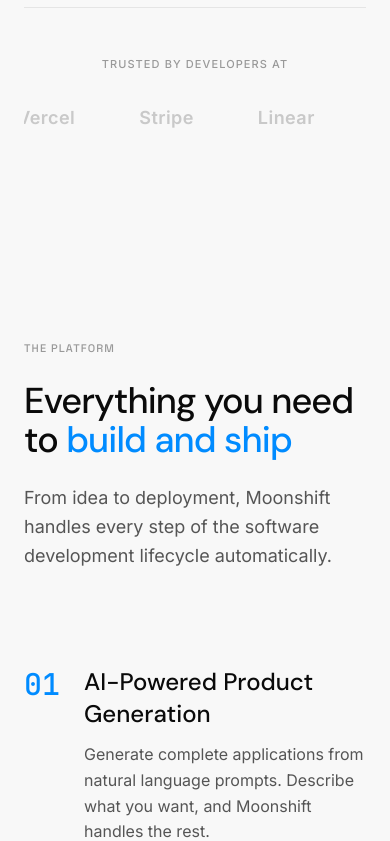
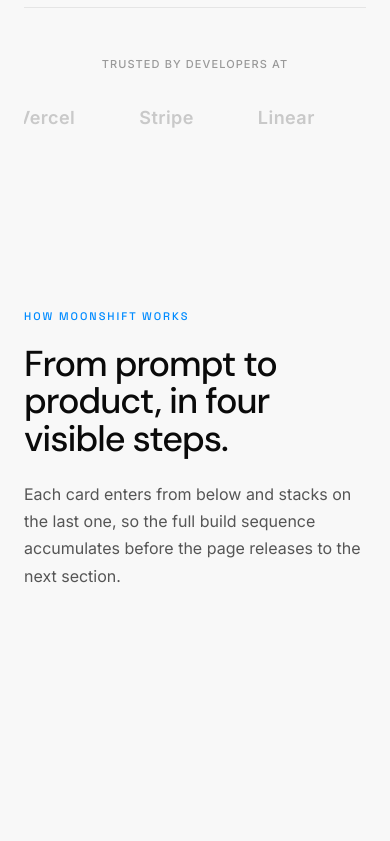
Before and after one commit to madvillax/Moonshift, a Next.js app: page / in a window 390 px wide. Shown: the part 1156-1997 px from the top of the page. Built offline with nearby package versions, Linux system fonts and the light colour scheme.

Commit message:
Updated Workflow section UI

```diff
--- a/src/app/globals.css
+++ b/src/app/globals.css
@@ -58,7 +58,7 @@
 
 html {
   scroll-behavior: smooth;
-  overflow-x: hidden;
+  overflow-x: clip;
   background: var(--bg-deep);
   scrollbar-width: thin;
   scrollbar-color: var(--border-default) var(--bg-deep);
@@ -70,7 +70,7 @@ body {
   font-family: var(--font-sans);
   -webkit-font-smoothing: antialiased;
   -moz-osx-font-smoothing: grayscale;
-  overflow-x: hidden;
+  overflow-x: clip;
 }
 
 ::-webkit-scrollbar {
--- a/src/components/Features.tsx
+++ b/src/components/Features.tsx
@@ -1,188 +1,261 @@
 "use client";
 
-import { useState } from "react";
-import { motion } from "framer-motion";
-import {
-  Sparkles,
-  Bot,
-  Layers,
-  TestTube,
-  Shield,
-  Rocket,
-  Server,
-  GitBranch,
-  Megaphone,
-  FileCheck,
-  ScrollText,
-  Lock,
-} from "lucide-react";
+import { useRef } from "react";
+import { motion, useScroll, useTransform } from "framer-motion";
+import type { MotionValue } from "framer-motion";
+import { CheckCircle2, GitBranch, MousePointer2, Network, Rocket } from "lucide-react";
+import type { LucideIcon } from "lucide-react";
 
-const features = [
+type Step = {
+  id: string;
+  eyebrow: string;
+  title: string;
+  body: string;
+  icon: LucideIcon;
+  visual: "prompt" | "agents" | "launch" | "handoff";
+};
+
+const steps: Step[] = [
   {
     id: "01",
-    title: "AI-Powered Product Generation",
-    description: "Generate complete applications from natural language prompts. Describe what you want, and Moonshift handles the rest.",
-    code: `$ moonshift generate "E-commerce platform"
-● Analyzing requirements...
-● Generating architecture...
-● Scaffolding frontend...
-● Scaffolding backend...
-✨ Generation complete in 45s`
+    eyebrow: "Prompt to executable plan",
+    title: "Describe the outcome.",
+    body: "Write what you want shipped in plain language. Moonshift turns the prompt into requirements, constraints, flows, data, gates, and a build plan you can approve.",
+    icon: MousePointer2,
+    visual: "prompt",
   },
   {
     id: "02",
-    title: "Autonomous Development Agents",
-    description: "Multiple specialized AI agents collaborate to build and launch products. Each agent handles a specific domain with expertise.",
-    code: `[Agent: Architect] Designing system...
-[Agent: Frontend] Building React components...
-[Agent: Backend] Creating API routes...
-[Agent: DevOps] Configuring deployment...
-● Agents synchronized successfully`
+    eyebrow: "Autonomy begins",
+    title: "Approve once. Watch it build.",
+    body: "Agents fan out across frontend, backend, tests, deploy, copy, and release work. Every phase streams progress so you are watching the launch, not managing tickets.",
+    icon: Network,
+    visual: "agents",
   },
   {
     id: "03",
-    title: "Full-Stack Application Development",
-    description: "Frontend, backend, APIs, database, authentication, and business logic generation. Everything you need in one platform.",
-    code: `├── src/
-│   ├── app/          # Next.js App Router
-│   ├── components/   # React Components
-│   ├── lib/          # Utilities
-│   └── api/          # Backend Routes
-├── prisma/           # Database Schema
-└── package.json      # Dependencies`
+    eyebrow: "Production-ready output",
+    title: "Wake up launched.",
+    body: "A deployed URL, repository, tests, release notes, and launch assets are prepared together. The product ships with the operational pieces already connected.",
+    icon: Rocket,
+    visual: "launch",
   },
   {
     id: "04",
-    title: "Automated Testing",
-    description: "Automatic validation of application functionality and workflows. Catch issues before they reach production.",
-    code: `$ moonshift test
-● Running test suite...
-✓ Frontend components (124 tests)
-✓ API endpoints (45 tests)
-✓ Database queries (32 tests)
-✓ E2E workflows (12 tests)
-✨ All tests passed`
+    eyebrow: "Clean handoff",
+    title: "Own the stack afterwards.",
+    body: "Code, infrastructure, docs, and decisions stay transparent. Moonshift logs the handoff so your team can extend the product without reverse engineering the build.",
+    icon: GitBranch,
+    visual: "handoff",
   },
 ];
 
-const subFeatures = [
-  { icon: Server, label: "INFRASTRUCTURE", title: "Infrastructure Ownership", desc: "Users maintain ownership of hosting, databases, and deployment environments." },
-  { icon: GitBranch, label: "SOURCE CODE", title: "Source Code Ownership", desc: "Generated repositories belong entirely to the user. Export anytime." },
-  { icon: Megaphone, label: "MARKETING", title: "Marketing Asset Generation", desc: "Create launch-ready content and promotional materials automatically." },
-  { icon: FileCheck, label: "LAUNCH", title: "Launch Automation", desc: "Generate everything required to release a product publicly." },
-  { icon: ScrollText, label: "TRANSPARENCY", title: "Public Build Logs", desc: "Transparent visibility into application creation and deployment processes." },
-  { icon: Lock, label: "FREEDOM", title: "Vendor Lock-In Free", desc: "Users can continue development independently of the platform." },
-];
+function PromptVisual() {
+  return (
+    <div className="space-y-4">
+      <div className="border border-border-default bg-bg-surface p-4">
+        <div className="mb-4 flex items-center gap-2 font-mono text-[11px] uppercase tracking-[0.18em] text-text-secondary">
+          <span className="h-2 w-2 bg-text-muted" />
+          <span className="h-2 w-2 bg-border-default" />
+          <span className="h-2 w-2 bg-border-subtle" />
+          <span className="ml-2">/moonshift · prompt</span>
+        </div>
+        <div className="font-mono text-[13px] leading-[1.75] text-text-primary">
+          <span className="text-[#008BFF]">&gt;</span> Internal admin panel
+          <br />
+          <span className="pl-5 text-text-secondary">refunds · users · roles · gates</span>
+        </div>
+        <div className="mt-4 border-t border-border-default pt-4 font-mono text-[12px] leading-[1.7] text-text-secondary">
+          <span className="text-[#008BFF]">✓</span> planner · drafting contract
+          <br />
+          <span className="pl-5">flows · data · constraints</span>
+        </div>
+      </div>
+      <div className="border border-border-default bg-bg-elevated px-4 py-3 font-mono text-[11px] uppercase tracking-[0.18em] text-text-secondary">
+        ↳ Prompt becomes executable plan.
+      </div>
+    </div>
+  );
+}
+
+function AgentsVisual() {
+  const agents = [
+    ["planner", "100%"],
+    ["backend", "92%"],
+    ["frontend", "78%"],
+    ["deployer", "64%"],
+  ];
+
+  return (
+    <div className="border border-border-default bg-bg-surface p-4">
+      <div className="mb-5 flex items-center justify-between font-mono text-[11px] uppercase tracking-[0.18em] text-text-secondary">
+        <span><span className="text-[#008BFF]">●</span> phase 04 · streaming</span>
+        <span>14/14</span>
+      </div>
+      <div className="space-y-4">
+        {agents.map(([agent, width], index) => (
+          <div key={agent} className="grid grid-cols-[1fr_96px] items-center gap-4 font-mono text-[13px] text-text-secondary">
+            <div><span className="text-[#008BFF]">•</span> {agent}</div>
+            <div className="h-1.5 bg-border-default">
+              <motion.div
+                className="h-full bg-[#008BFF]"
+                initial={{ width: 0 }}
+                whileInView={{ width }}
+                viewport={{ once: true }}
+                transition={{ duration: 0.55, delay: index * 0.06, ease: [0.16, 1, 0.3, 1] }}
+              />
+            </div>
+          </div>
+        ))}
+      </div>
+    </div>
+  );
+}
+
+function LaunchVisual() {
+  return (
+    <div className="space-y-4 border border-border-default bg-bg-surface p-4">
+      <div className="flex items-center justify-between border border-border-default bg-bg-elevated px-4 py-3 font-mono text-[13px] text-text-primary">
+        <span><span className="text-[#008BFF]">●</span> acme.moonshift.page</span>
+        <span>→</span>
+      </div>
+      <div className="grid grid-cols-3 gap-3 border-b border-border-default pb-4 font-mono text-[11px] uppercase tracking-[0.16em] text-text-secondary">
+        <span>repo</span>
+        <span>vercel</span>
+        <span className="text-[#008BFF]">live</span>
+      </div>
+      <div className="space-y-3 font-mono text-[13px] text-text-secondary">
+        <div className="flex justify-between"><span>✓ X post · 270c</span><span className="text-text-muted">drafted</span></div>
+        <div className="flex justify-between"><span>✓ LinkedIn · 1.1k</span><span className="text-text-muted">drafted</span></div>
+        <div className="flex justify-between"><span className="text-[#008BFF]">◆ Publish gate</span><span className="text-[#008BFF]">awaiting</span></div>
+      </div>
+    </div>
+  );
+}
+
+function HandoffVisual() {
+  const items = ["repository", "environment", "test suite", "release notes", "handoff log"];
+
+  return (
+    <div className="border border-border-default bg-bg-surface p-4">
+      <div className="mb-5 text-[11px] uppercase tracking-[0.18em] text-text-secondary">handoff packet</div>
+      <div className="space-y-3">
+        {items.map((item, index) => (
+          <motion.div
+            key={item}
+            className="flex items-center justify-between border border-border-default bg-bg-elevated px-4 py-3 text-[13px] text-text-secondary"
+            initial={{ opacity: 0, x: 14 }}
+            whileInView={{ opacity: 1, x: 0 }}
+            viewport={{ once: true }}
+            transition={{ duration: 0.28, delay: index * 0.05, ease: [0.16, 1, 0.3, 1] }}
+          >
+            <span className="capitalize">{item}</span>
+            <CheckCircle2 className="h-4 w-4 text-[#008BFF]" />
+          </motion.div>
+        ))}
+      </div>
+    </div>
+  );
+}
+
+function StepVisual({ visual }: { visual: Step["visual"] }) {
+  if (visual === "prompt") return <PromptVisual />;
+  if (visual === "agents") return <AgentsVisual />;
+  if (visual === "launch") return <LaunchVisual />;
+  return <HandoffVisual />;
+}
+
+function StackedStepCard({ step, index, progress }: { step: Step; index: number; progress: MotionValue<number> }) {
+  const Icon = step.icon;
+  const start = index * 0.19;
+  const settle = start + 0.14;
+  const y = useTransform(progress, [start, settle], index === 0 ? [0, 0] : [980, 0]);
+
+  return (
+    <motion.article
+      className="absolute inset-0 transform-gpu overflow-hidden border border-border-default bg-bg-surface will-change-transform"
+      style={{ y, zIndex: index + 1 }}
+    >
+      <div className="grid h-full lg:grid-cols-[1.35fr_1fr]">
+        <div className="flex flex-col justify-between border-b border-border-default bg-bg-surface p-5 md:p-6 lg:border-b-0 lg:border-r">
+          <div>
+            <div className="mb-6 flex items-center justify-between">
+              <div className="flex items-center gap-3">
+                <span className="font-mono text-[18px] leading-none text-text-primary">
+                  {step.id}
+                </span>
+                <span className="font-mono text-[18px] leading-none text-text-muted">/ 04</span>
+              </div>
+              <Icon className="h-5 w-5 text-text-secondary" />
+            </div>
+            <p className="mb-3 text-[10px] uppercase tracking-[0.18em] text-accent" style={{ fontFamily: "var(--font-space-grotesk)" }}>
+              {step.eyebrow}
+            </p>
+            <h3 className="max-w-xl text-3xl font-medium leading-[1.08] tracking-[-0.035em] text-text-primary md:text-[42px]" style={{ fontFamily: "var(--font-dm-sans)" }}>
+              {step.title}
+            </h3>
+            <p className="mt-4 max-w-xl text-[15px] leading-[1.65] text-text-secondary md:text-[16px]">
+              {step.body}
+            </p>
+          </div>
+          <a
+            href="#pricing"
+            className="mt-6 inline-flex w-fit items-center justify-center rounded-full bg-text-primary px-5 py-2.5 text-[13px] font-semibold text-bg-deep transition-transform duration-150 hover:scale-[1.02]"
+          >
+            Start building
+          </a>
+        </div>
+
+        <div className="relative flex items-center justify-center overflow-hidden bg-accent p-5 md:p-8">
+          <div className="relative w-full max-w-[300px]">
+            <StepVisual visual={step.visual} />
+          </div>
+        </div>
+      </div>
+    </motion.article>
+  );
+}
+
+function StepsStack() {
+  const ref = useRef<HTMLDivElement>(null);
+  const { scrollYProgress } = useScroll({ target: ref, offset: ["start start", "end end"] });
+
+  return (
+    <div ref={ref} className="relative h-[430vh]">
+      <div className="sticky top-0 flex h-screen items-center overflow-hidden py-24">
+        <div className="relative isolate mx-auto h-[min(460px,calc(100vh-160px))] w-full max-w-[920px] [contain:layout]">
+          {steps.map((step, index) => (
+            <StackedStepCard key={step.id} step={step} index={index} progress={scrollYProgress} />
+          ))}
+        </div>
+      </div>
+    </div>
+  );
+}
 
 export default function Features() {
-  const [activeFeature, setActiveFeature] = useState(0);
-
   return (
-    <section id="features" className="relative py-32 bg-bg-deep">
-      <div className="max-w-[1200px] mx-auto px-6 lg:px-10">
+    <section id="features" className="relative bg-bg-deep py-24 md:py-32">
+      <div className="relative mx-auto max-w-[1200px] px-6 lg:px-10">
         <motion.div
-          initial={{ opacity: 0, y: 16 }}
+          initial={{ opacity: 0, y: 18 }}
           whileInView={{ opacity: 1, y: 0 }}
-          viewport={{ once: true, margin: "-100px" }}
-          transition={{ duration: 0.4, ease: [0.16, 1, 0.3, 1] }}
-          className="mb-24"
+          viewport={{ once: true, margin: "-120px" }}
+          transition={{ duration: 0.45, ease: [0.16, 1, 0.3, 1] }}
+          className="mb-16 max-w-3xl"
         >
-          <div className="text-[11px] md:text-[13px] font-medium uppercase tracking-[0.1em] text-text-muted mb-6" style={{ fontFamily: "var(--font-space-grotesk)" }}>
-            THE PLATFORM
+          <div className="mb-5 text-[11px] font-medium uppercase tracking-[0.18em] text-accent" style={{ fontFamily: "var(--font-space-grotesk)" }}>
+            How Moonshift works
           </div>
-          <h2 className="text-4xl md:text-5xl font-medium tracking-tight text-text-primary max-w-2xl leading-[1.1]" style={{ fontFamily: "var(--font-dm-sans)" }}>
-            Everything you need to <span className="text-accent">build and ship</span>
+          <h2 className="text-4xl font-medium leading-[1.04] tracking-[-0.03em] text-text-primary md:text-6xl" style={{ fontFamily: "var(--font-dm-sans)" }}>
+            From prompt to product, in four visible steps.
           </h2>
-          <p className="mt-6 text-lg text-text-secondary max-w-2xl leading-[1.6]">
-            From idea to deployment, Moonshift handles every step of the software development lifecycle automatically.
+          <p className="mt-6 max-w-2xl text-[16px] leading-[1.7] text-text-secondary">
+            Each card enters from below and stacks on the last one, so the full build sequence accumulates before the page releases to the next section.
           </p>
         </motion.div>
 
-        <div className="grid grid-cols-1 lg:grid-cols-12 gap-16 items-start">
-          <div className="lg:col-span-5 space-y-8">
-            {features.map((feature, index) => (
-              <motion.div
-                key={feature.id}
-                initial={{ opacity: 0, y: 16 }}
-                whileInView={{ opacity: 1, y: 0 }}
-                viewport={{ once: true, margin: "-100px" }}
-                transition={{ delay: index * 0.1, duration: 0.4, ease: [0.16, 1, 0.3, 1] }}
-                className={`cursor-pointer group ${activeFeature === index ? 'opacity-100' : 'opacity-50 hover:opacity-80 transition-opacity'}`}
-                onClick={() => setActiveFeature(index)}
-              >
-                <div className="flex gap-6">
-                  <div className={`text-3xl font-mono font-medium ${activeFeature === index ? 'text-accent' : 'text-text-muted'}`}>
-                    {feature.id}
-                  </div>
-                  <div>
-                    <h3 className="text-2xl font-medium text-text-primary mb-3" style={{ fontFamily: "var(--font-dm-sans)" }}>{feature.title}</h3>
-                    <p className="text-text-secondary leading-[1.6]">{feature.description}</p>
-                  </div>
-                </div>
-              </motion.div>
-            ))}
-          </div>
-
-          <motion.div
-            initial={{ opacity: 0, y: 16 }}
-            whileInView={{ opacity: 1, y: 0 }}
-            viewport={{ once: true, margin: "-100px" }}
-            transition={{ delay: 0.2, duration: 0.4, ease: [0.16, 1, 0.3, 1] }}
-            className="lg:col-span-7 sticky top-32"
-          >
-            <div className="bg-bg-elevated border border-border-subtle rounded-none overflow-hidden shadow-2xl">
-              <div className="flex items-center px-4 py-3 border-b border-border-subtle bg-bg-surface">
-                <div className="flex gap-2">
-                  <div className="w-3 h-3 rounded-full bg-[#EF4444]/20 border border-[#EF4444]/50" />
-                  <div className="w-3 h-3 rounded-full bg-[#F59E0B]/20 border border-[#F59E0B]/50" />
-                  <div className="w-3 h-3 rounded-full bg-[#22C55E]/20 border border-[#22C55E]/50" />
-                </div>
-                <div className="mx-auto text-[12px] font-mono text-text-muted">terminal</div>
-              </div>
-              <div className="p-8 font-mono text-[13px] leading-[1.7] overflow-x-auto min-h-[300px]">
-                <pre className="text-text-secondary whitespace-pre-wrap">
-                  {features[activeFeature].code}
-                </pre>
-              </div>
-            </div>
-          </motion.div>
-        </div>
-
-        <motion.div
-          initial={{ opacity: 0, y: 16 }}
-          whileInView={{ opacity: 1, y: 0 }}
-          viewport={{ once: true, margin: "-100px" }}
-          transition={{ duration: 0.4, ease: [0.16, 1, 0.3, 1] }}
-          className="mt-40"
-        >
-          <div className="grid grid-cols-1 md:grid-cols-2 lg:grid-cols-3 gap-6">
-            {subFeatures.map((feature, index) => {
-              const Icon = feature.icon;
-              return (
-                <motion.div
-                  key={feature.title}
-                  initial={{ opacity: 0, y: 16 }}
-                  whileInView={{ opacity: 1, y: 0 }}
-                  viewport={{ once: true, margin: "-100px" }}
-                  transition={{ delay: index * 0.08, duration: 0.4, ease: [0.16, 1, 0.3, 1] }}
-                  className="group bg-bg-surface border border-border-subtle rounded-none p-6 hover:border-border-default transition-colors duration-150"
-                >
-                  <div className="flex items-center gap-3 mb-4">
-                    <Icon className="w-5 h-5 text-text-muted group-hover:text-text-primary transition-colors" />
-                    <span className="text-[11px] font-medium uppercase tracking-[0.1em] text-text-muted" style={{ fontFamily: "var(--font-space-grotesk)" }}>
-                      {feature.label}
-                    </span>
-                  </div>
-                  <h4 className="text-xl font-medium mb-3 text-text-primary" style={{ fontFamily: "var(--font-dm-sans)" }}>{feature.title}</h4>
-                  <p className="text-[15px] text-text-secondary leading-[1.6] mb-6">{feature.desc}</p>
-                  <a href="#" className="inline-flex items-center text-[14px] font-medium text-text-muted group-hover:text-text-primary transition-colors" style={{ fontFamily: "var(--font-space-grotesk)" }}>
-                    Learn more &rarr;
-                  </a>
-                </motion.div>
-              );
-            })}
-          </div>
-        </motion.div>
+        <StepsStack />
       </div>
     </section>
   );
```
